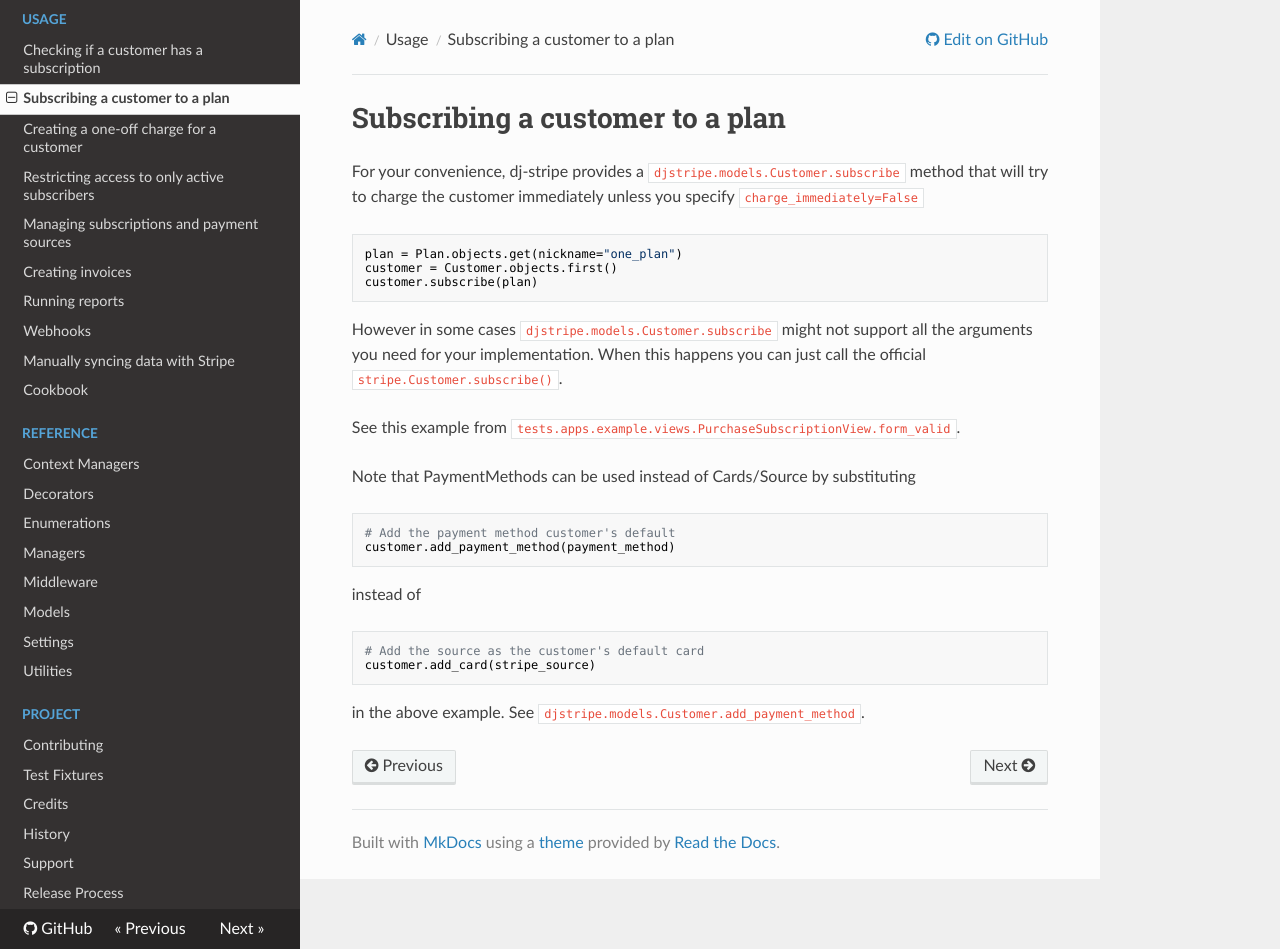
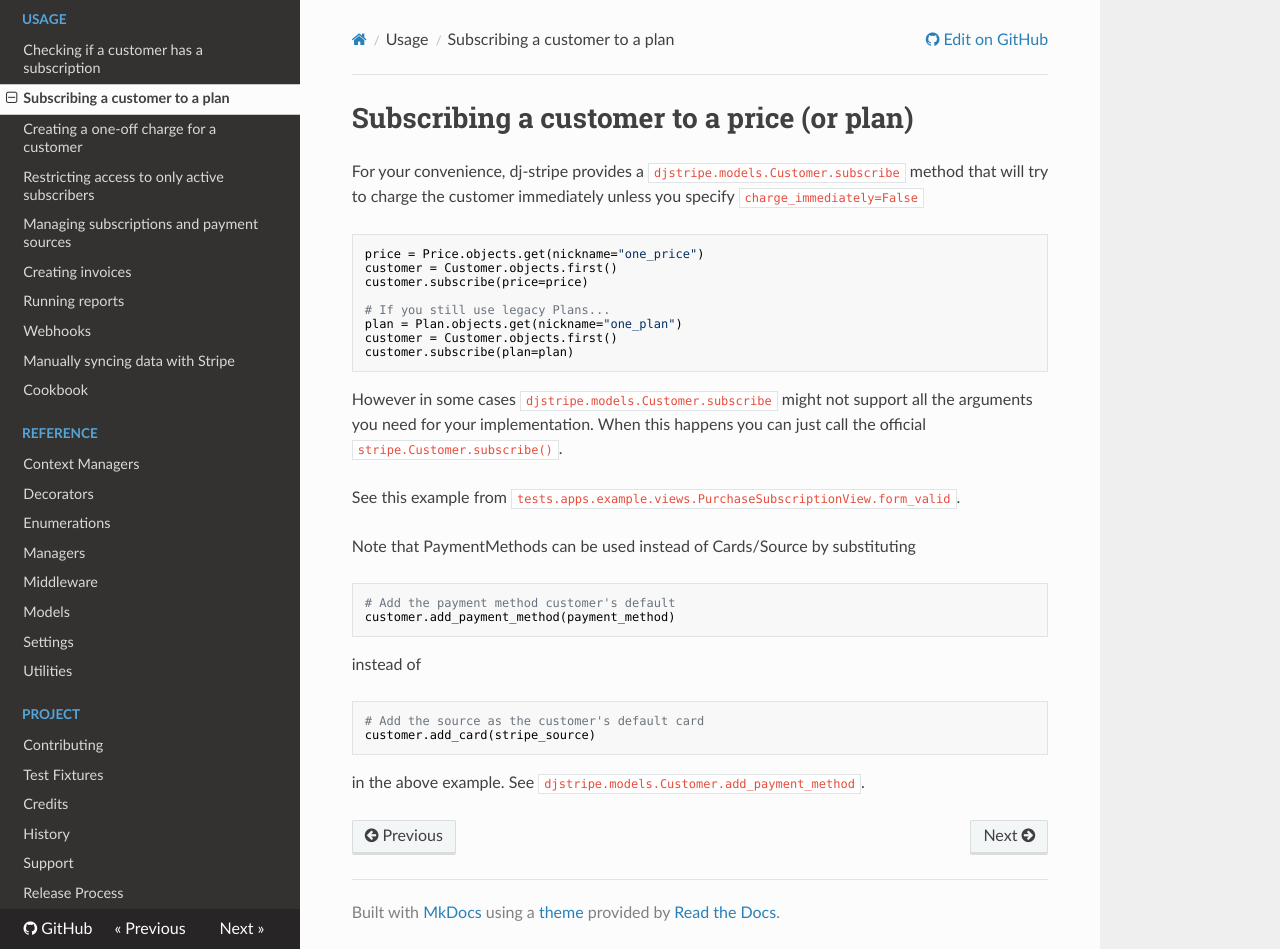
Before and after one commit to dj-stripe/dj-stripe, an MkDocs documentation site: the page built from docs/usage/subscribing_customers.md, in a window 1280 px wide and 949 px high. Built offline with MkDocs 1.6.1, drawn with Linux system fonts in a browser that asks for light colours; nearby versions of some CDN libraries.

Commit message:
Update Price model related documentation

````diff
--- a/docs/usage/subscribing_customers.md
+++ b/docs/usage/subscribing_customers.md
@@ -1,13 +1,18 @@
-# Subscribing a customer to a plan
+# Subscribing a customer to a price (or plan)
 
 For your convenience, dj-stripe provides a
 `djstripe.models.Customer.subscribe` method that will try to charge the
 customer immediately unless you specify `charge_immediately=False`
 
 ```py
+price = Price.objects.get(nickname="one_price")
+customer = Customer.objects.first()
+customer.subscribe(price=price)
+
+# If you still use legacy Plans...
 plan = Plan.objects.get(nickname="one_plan")
 customer = Customer.objects.first()
-customer.subscribe(plan)
+customer.subscribe(plan=plan)
 ```
 
 However in some cases `djstripe.models.Customer.subscribe` might not
````
Also changed, not shown: docs/reference/models.md (+6 -0 lines), docs/usage/webhooks.md (+2 -2 lines).
